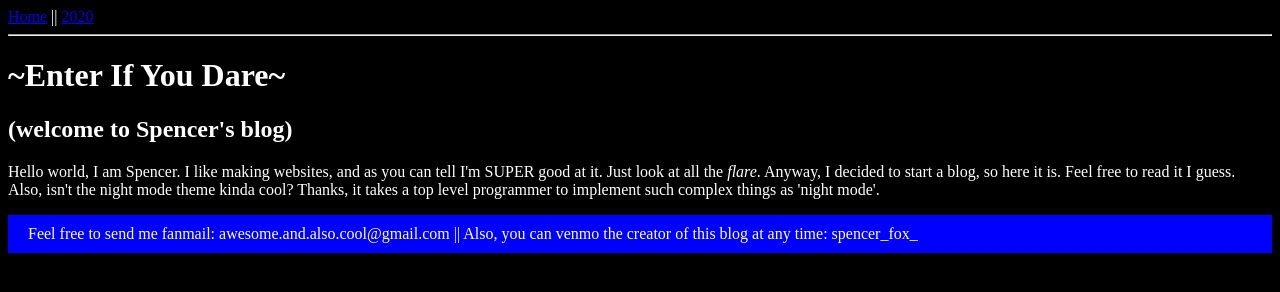
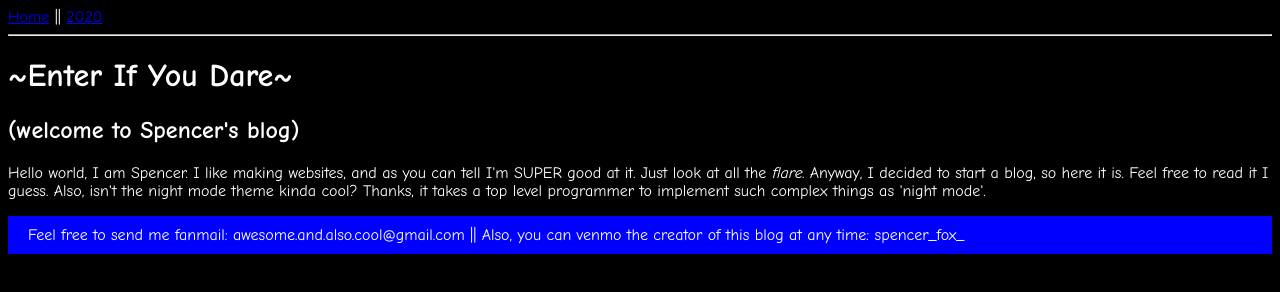
Before and after one commit to spenfo/blog, a plain HTML site: page index.html in a window 1280 px wide. Drawn offline with Linux system fonts and the light colour scheme.

Commit message:
Update index.html

```diff
--- a/index.html
+++ b/index.html
@@ -8,28 +8,34 @@
 		<style>
 			body {
 				background: black;
+				font-family: "Comic Sans MS", cursive, sans-serif;
 			}
 
 			footer {
 			color: white;
 			background: blue;
 			padding: 10px 20px;
+			font-family: "Comic Sans MS", cursive, sans-serif;
 			}
 
 			header {
 				color: white;
+				font-family: "Comic Sans MS", cursive, sans-serif;
 			}
 
 			h1 {
 				color: white;
+				font-family: "Comic Sans MS", cursive, sans-serif;
 			}
 
 			h2 {
 				color: white;
+				font-family: "Comic Sans MS", cursive, sans-serif;
 			}
 
 			p {
 				color: white;
+				font-family: "Comic Sans MS", cursive, sans-serif;
 			}
 		</style>
 
```
